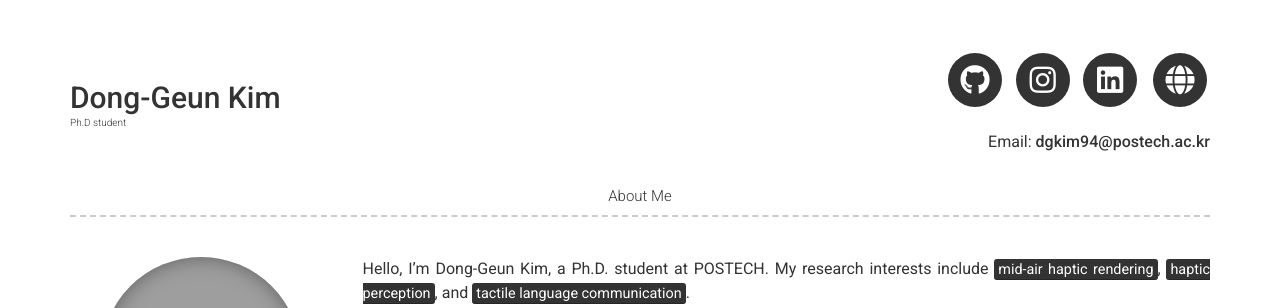
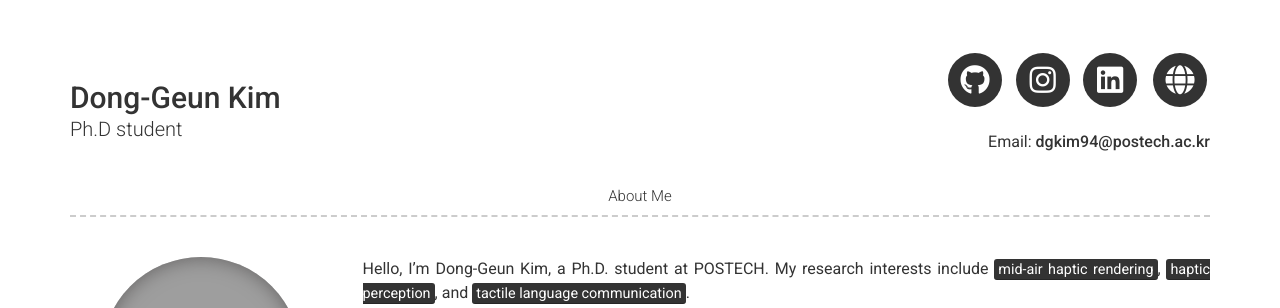
Before and after one commit to DGKIM94/dgkim94.github.io, a Jekyll site: the page built from index.md, in a window 1280 px wide. Shown: the top 308 px of the page. Built offline with Jekyll 4.4.1, drawn with Linux system fonts in a browser that asks for light colours; nearby versions of some CDN libraries; grey boxes are pictures that could not be loaded.

Commit message:
Update type.scss

```diff
--- a/_sass/type.scss
+++ b/_sass/type.scss
@@ -43,7 +43,7 @@ h1 {
 
 h2 {
   font-weight: 300;
-  font-size: 2 rem;
+  font-size: 2rem;
 }
 
 h3 {
```
